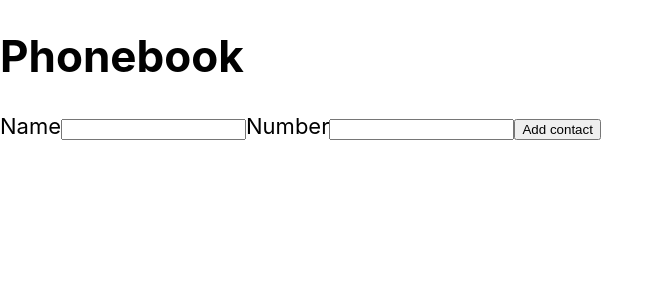
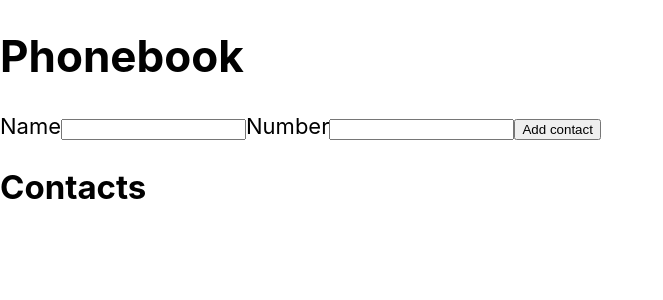
Before and after one commit to jokerav/goit-react-hw-06-phonebook, a React (Create React App) app: page / in a window 1280 px wide. Shown: the top 300 px of the page, without its empty margins (0-663 px from the left). Built offline with nearby package versions, Linux system fonts and the light colour scheme.

Commit message:
Update App.jsx

```diff
--- a/src/components/App.jsx
+++ b/src/components/App.jsx
@@ -65,7 +65,7 @@ export const App = () => {
       // addContact={addContact}
       />
       {/* <Filter value={filter} onChange={onFilterChange} /> */}
-      {/* <h2>Contacts</h2> */}
+      <h2>Contacts</h2>
       <ContactList
       // contacts={visibleContacts}
       // onDelete={deleteContact}
```
